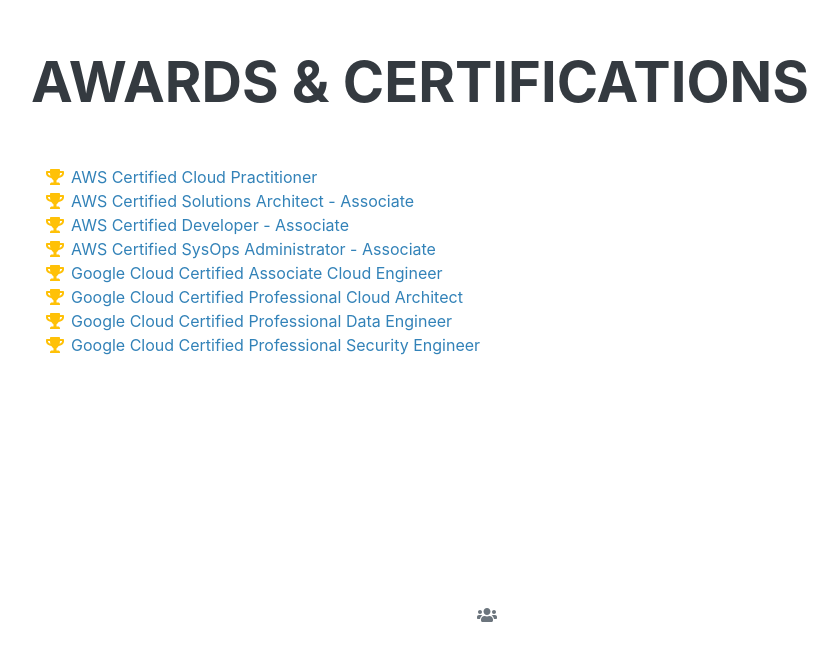
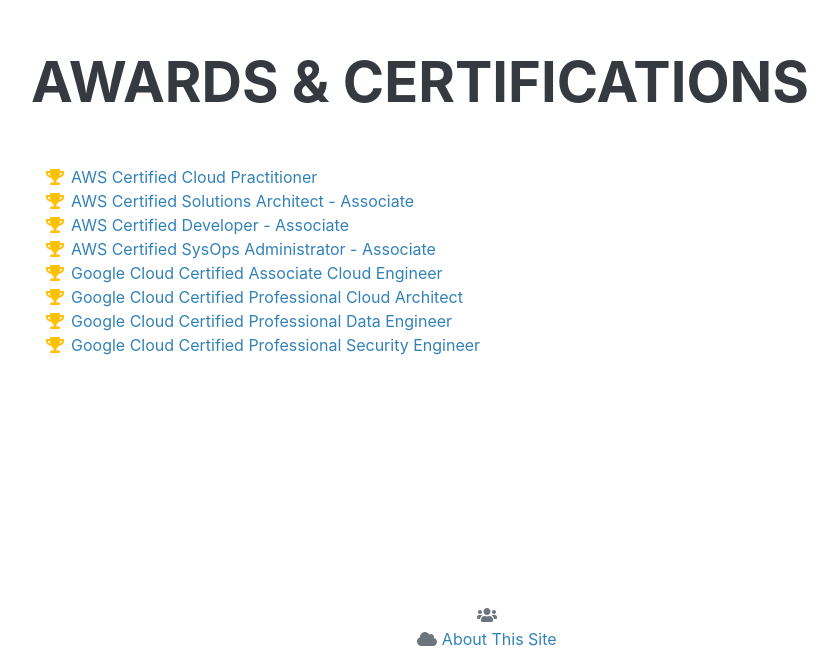
Before and after one commit to mplspunk/cloud-resume-front-end, a website: page index.html in a window 1280 px wide. Shown: the part 2600-3267 px from the top of the page, without its empty margins (289-1127 px from the left). Before the commit the page ends 3227 px from the top, so only its background shows below. Drawn offline with nearby package versions, Linux system fonts and the light colour scheme; no server answers; a web font is replaced by a local one.

Commit message:
Updated index footer to include blog post

```diff
--- a/index.html
+++ b/index.html
@@ -182,6 +182,7 @@
                 <div class="footer" style="text-align: center">
                 <i class="fas fa-users"></i>
                     <a id="count"></a>
+                    <p><i class="fas fa-cloud"></i><a href="https://dev.to/crehmzola/the-silver-lining-in-the-cloud-resume-challenge-1j0h" target="_blank"> About This Site</a></p>
                 </div>
             </section>
         </div>
```
